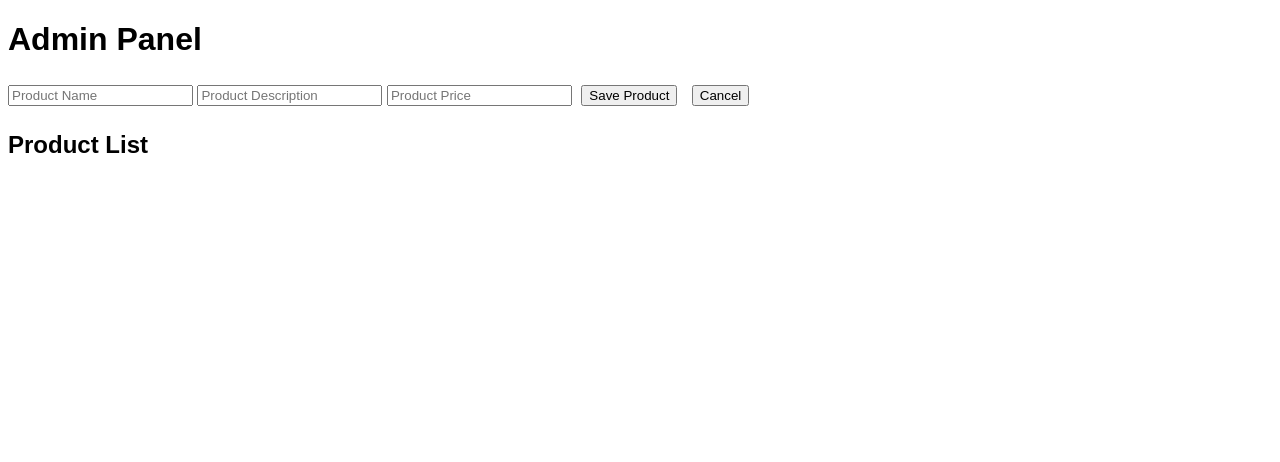
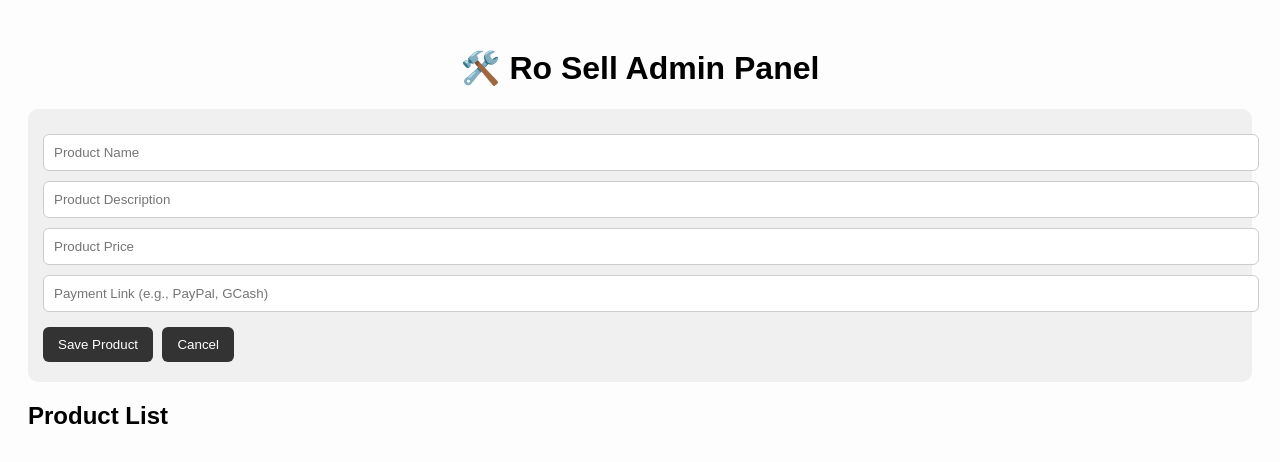
Before and after one commit to Jaketherappernice/Ro-Sell-test-1-v2, a plain HTML site: page admin.html in a window 1280 px wide. Drawn offline with Linux system fonts and the light colour scheme; no server answers.

Commit message:
Update admin.html

```diff
--- a/admin.html
+++ b/admin.html
@@ -2,23 +2,57 @@
 <html lang="en">
 <head>
   <meta charset="UTF-8" />
-  <title>Admin Panel</title>
+  <title>Ro Sell - Admin</title>
   <script src="https://www.gstatic.com/firebasejs/9.22.2/firebase-app-compat.js"></script>
   <script src="https://www.gstatic.com/firebasejs/9.22.2/firebase-database-compat.js"></script>
   <style>
-    body { font-family: sans-serif; }
-    .product { border: 1px solid #ccc; margin: 10px; padding: 10px; }
-    button { margin: 5px; }
+    body {
+      font-family: sans-serif;
+      background: #fdfdfd;
+      padding: 20px;
+    }
+    h1 { text-align: center; }
+    form {
+      background: #f0f0f0;
+      padding: 15px;
+      border-radius: 10px;
+      margin-bottom: 20px;
+    }
+    input {
+      display: block;
+      margin: 10px 0;
+      padding: 10px;
+      width: 100%;
+      border-radius: 6px;
+      border: 1px solid #ccc;
+    }
+    button {
+      padding: 10px 15px;
+      background: #333;
+      color: white;
+      border: none;
+      margin: 5px 5px 5px 0;
+      border-radius: 6px;
+      cursor: pointer;
+    }
+    .product {
+      background: #fff;
+      margin: 10px 0;
+      padding: 15px;
+      border-radius: 10px;
+      box-shadow: 0 1px 5px rgba(0,0,0,0.1);
+    }
   </style>
 </head>
 <body>
-  <h1>Admin Panel</h1>
+  <h1>🛠️ Ro Sell Admin Panel</h1>
 
   <form id="productForm">
     <input type="hidden" id="productId" />
     <input type="text" id="name" placeholder="Product Name" required />
     <input type="text" id="description" placeholder="Product Description" required />
     <input type="text" id="price" placeholder="Product Price" required />
+    <input type="text" id="payment" placeholder="Payment Link (e.g., PayPal, GCash)" required />
     <button type="submit">Save Product</button>
     <button type="button" onclick="cancelEdit()">Cancel</button>
   </form>
@@ -43,6 +77,7 @@
     const nameInput = document.getElementById("name");
     const descInput = document.getElementById("description");
     const priceInput = document.getElementById("price");
+    const paymentInput = document.getElementById("payment");
     const idInput = document.getElementById("productId");
 
     form.addEventListener("submit", function (e) {
@@ -50,13 +85,15 @@
       const name = nameInput.value;
       const description = descInput.value;
       const price = priceInput.value;
+      const payment = paymentInput.value;
       const id = idInput.value;
+      const data = { name, description, price, payment };
 
       if (id) {
-        db.ref("products/" + id).set({ name, description, price });
+        db.ref("products/" + id).set(data);
       } else {
         const newProduct = db.ref("products").push();
-        newProduct.set({ name, description, price });
+        newProduct.set(data);
       }
 
       form.reset();
@@ -73,7 +110,7 @@
       db.ref("products").on("value", snapshot => {
         container.innerHTML = "";
         snapshot.forEach(child => {
-          const { name, description, price } = child.val();
+          const { name, description, price, payment } = child.val();
           const id = child.key;
           const div = document.createElement("div");
           div.className = "product";
@@ -81,7 +118,8 @@
             <strong>${name}</strong><br>
             ${description}<br>
             Price: ${price}<br>
-            <button onclick="editProduct('${id}', '${name}', '${description}', '${price}')">Edit</button>
+            Payment: <a href="${payment}" target="_blank">${payment}</a><br>
+            <button onclick="editProduct('${id}', '${name}', '${description}', '${price}', '${payment}')">Edit</button>
             <button onclick="deleteProduct('${id}')">Delete</button>
           `;
           container.appendChild(div);
@@ -89,10 +127,11 @@
       });
     }
 
-    function editProduct(id, name, description, price) {
+    function editProduct(id, name, description, price, payment) {
       nameInput.value = name;
       descInput.value = description;
       priceInput.value = price;
+      paymentInput.value = payment;
       idInput.value = id;
     }
 
```
